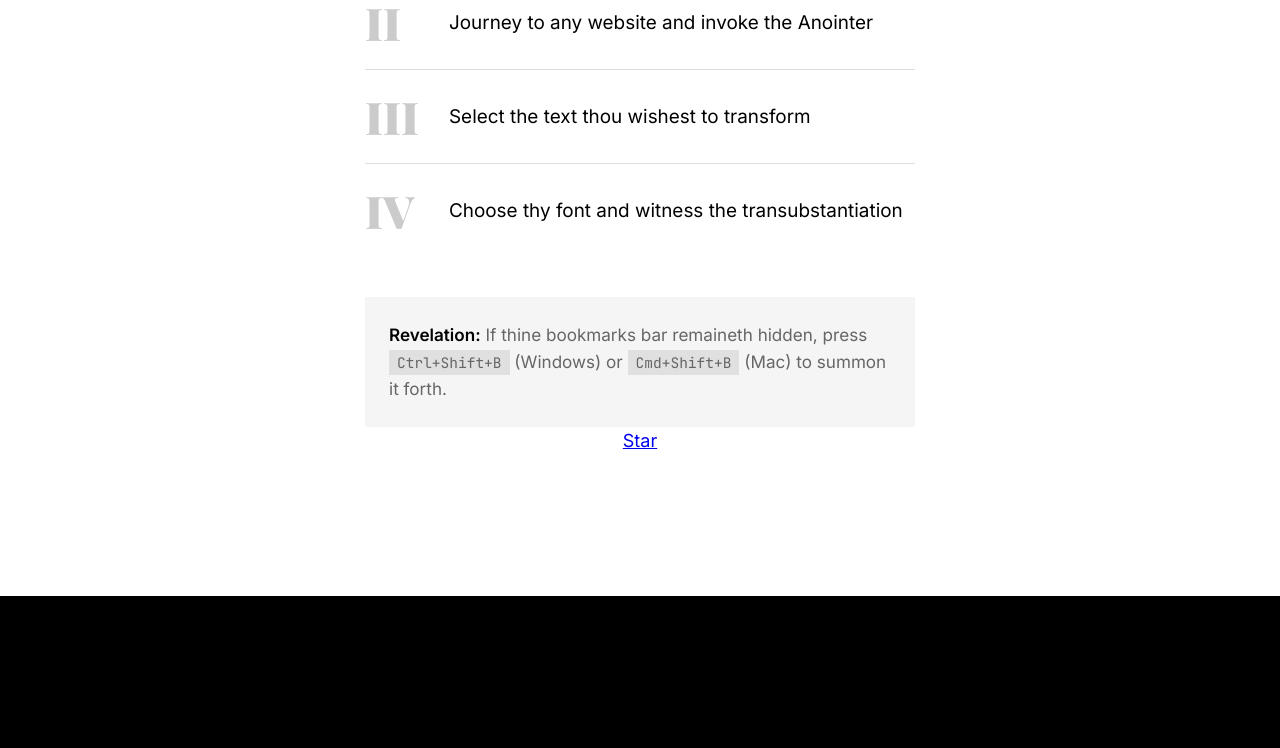
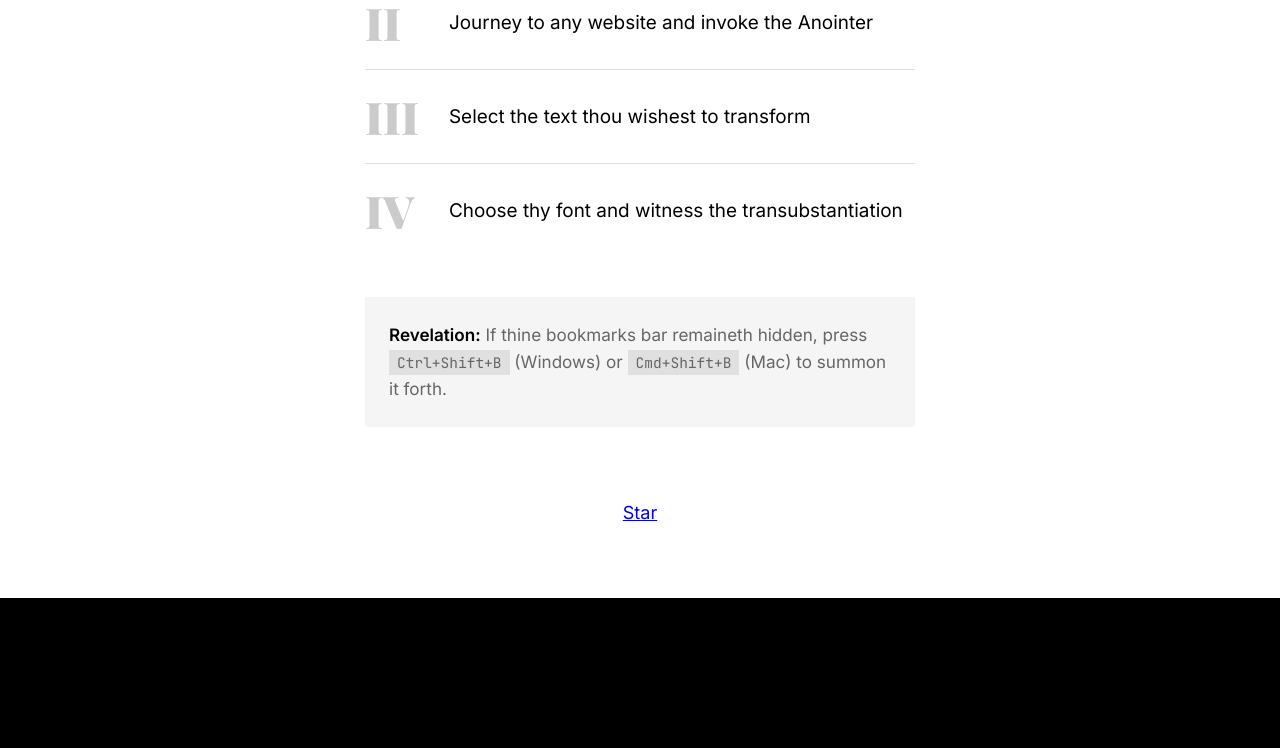
Before and after one commit to alv22/anointer, a plain HTML site: page index.html in a window 1280 px wide. Shown: the part 1531-2279 px from the top of the page. Drawn offline with nearby package versions, Linux system fonts and the light colour scheme; a web font is replaced by a local one.

Commit message:
holy links

```diff
--- a/index.html
+++ b/index.html
@@ -99,7 +99,7 @@
     }
 
     .install {
-      padding: 140px 24px;
+      padding: 140px 24px 70px;
       text-align: center;
       border-bottom: 2px solid #000;
     }
@@ -496,7 +496,7 @@
     <div class="tip">
       <strong>Revelation:</strong> If thine bookmarks bar remaineth hidden, press <code>Ctrl+Shift+B</code> (Windows) or <code>Cmd+Shift+B</code> (Mac) to summon it forth.
     </div>
-    <div style="text-align:center">
+    <div style="text-align:center; margin-top: 4em;">
       <a class="github-button" href="https://github.com/alv22/anointer" data-color-scheme="no-preference: light; light: dark; dark: dark;" data-size="large" aria-label="Star alv22/anointer on GitHub">Star</a>
     </div>
   </section>
```
